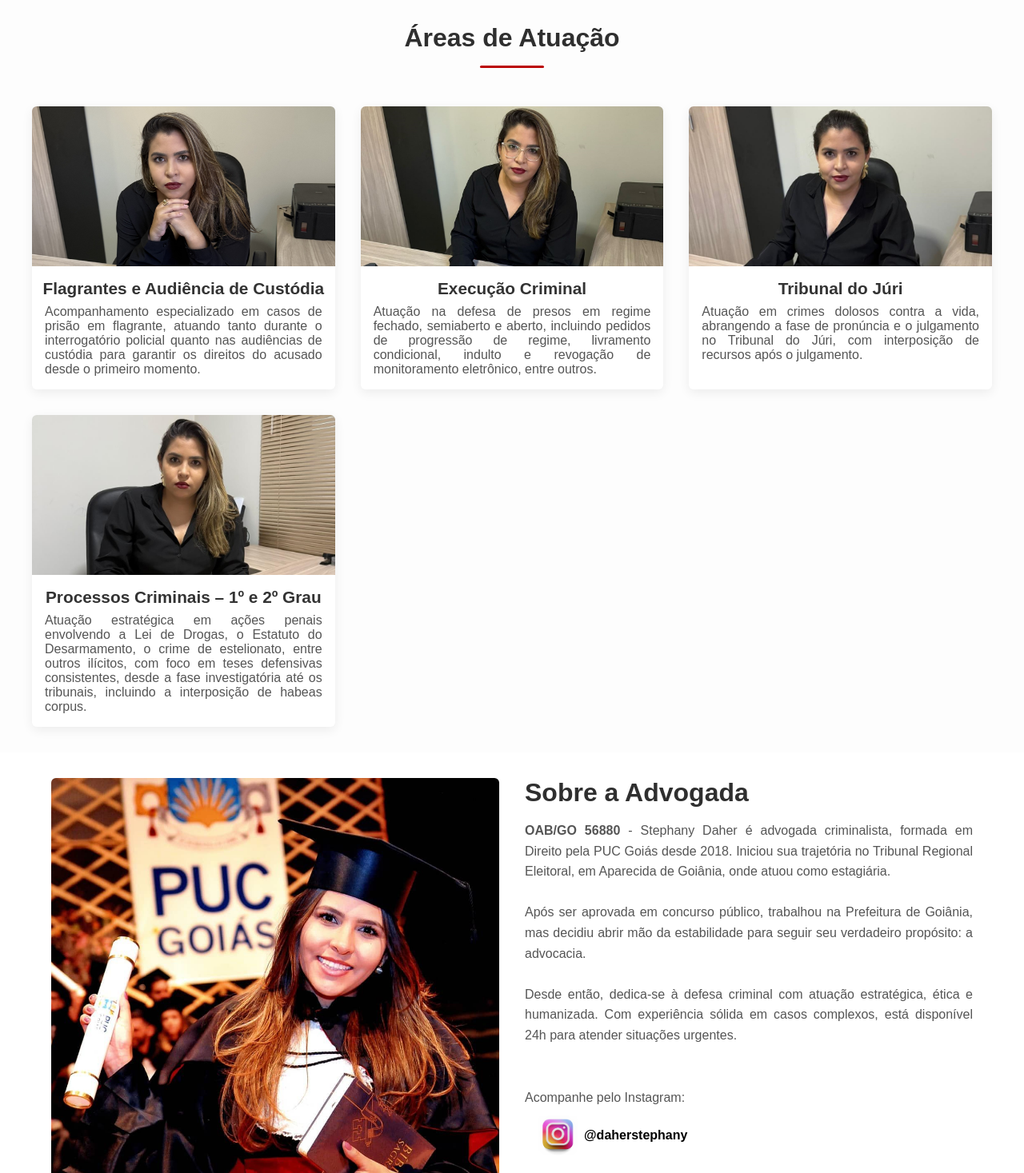
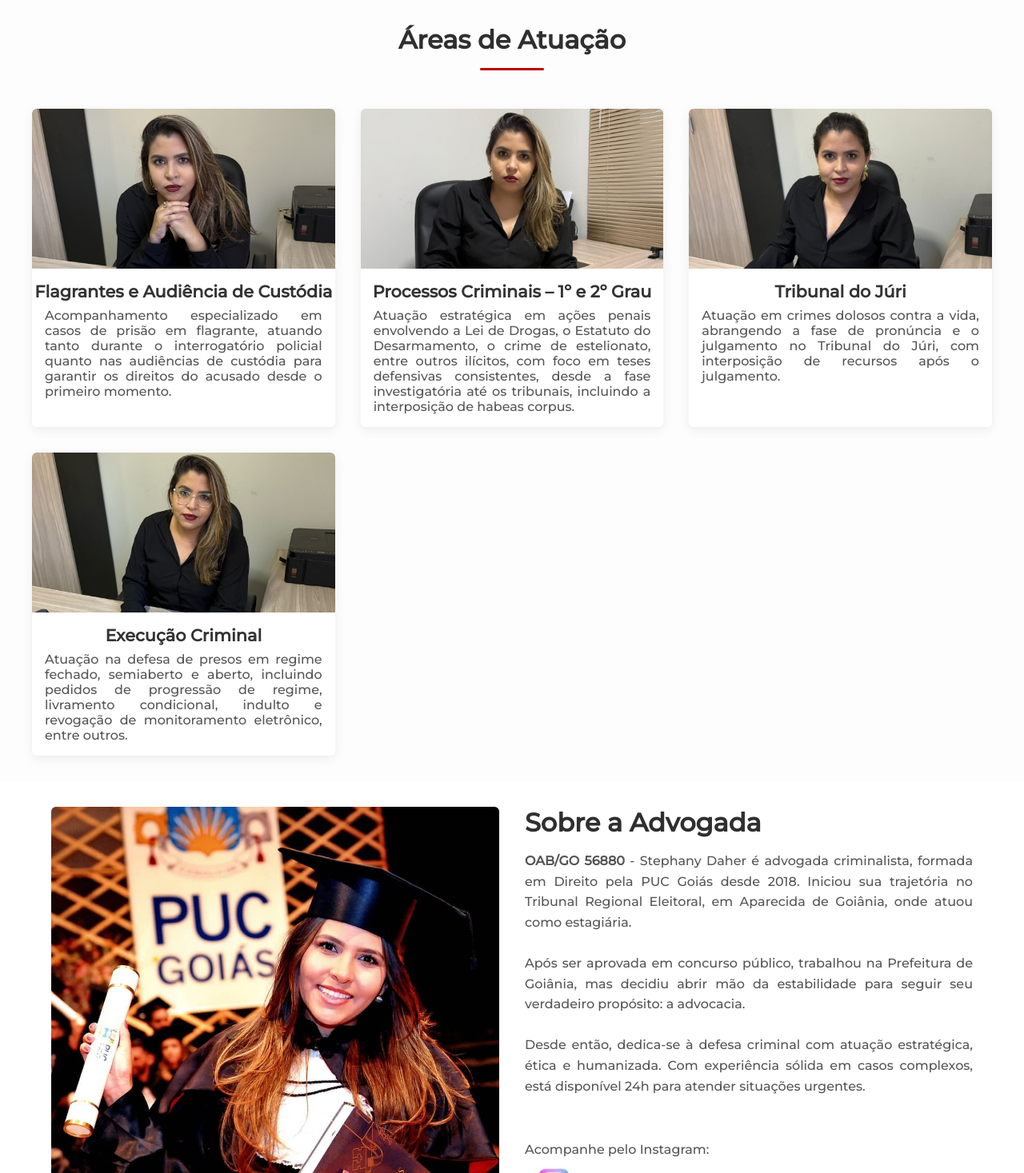
Before and after one commit to luisfernandoosiqueira/stephanydaheradvocacia, a React (Create React App) app: page / in a window 1280 px wide. Shown: the part 863-2330 px from the top of the page at 80% size. Built offline with nearby package versions, Linux system fonts and the light colour scheme.

Commit message:
Mensagem Whatsapp

```diff
--- a/public/index.html
+++ b/public/index.html
@@ -27,6 +27,9 @@
 
     <link rel="apple-touch-icon" href="%PUBLIC_URL%/logo192.png" />
     <link rel="manifest" href="%PUBLIC_URL%/manifest.json" />
+
+    <link href="https://fonts.googleapis.com/css2?family=Montserrat:wght@500&display=swap" rel="stylesheet">
+
     <title>Stephany Daher Advocacia</title>
   </head>
   <body>
--- a/src/App.css
+++ b/src/App.css
@@ -304,12 +304,13 @@ nav {
 }
 
 .btn-instagram {
+  font-family: 'Montserrat', sans-serif;
   display: inline-flex;
   align-items: center;
   background-color: #fff;
   color: black;
-  padding: 0.6rem 1rem;
-  border-radius: 4px;
+  padding: 0.4rem 0.67rem;
+  border-radius: 12px;
   text-decoration: none;
   font-weight: 600;
   transition: background-color 0.3s ease;
@@ -324,7 +325,7 @@ nav {
 }
 
 .btn-instagram:hover {
-  background-color: #8c0000;
+  background: linear-gradient(135deg, #800080 0%, #ff00ff 50%, #ff4500 100%);
 }
 
 .icon-instagram {
@@ -584,4 +585,27 @@ nav {
     justify-content: space-around;
     text-align: center;
   }
+
+  .atuacao-section {
+    padding: 2rem;
+  }
+
+  .faq-section {
+    padding: 2rem;
+  }
+
+  .sobre-section {
+    margin: 2rem auto;
+  }
+
+  .contato-section {
+    padding: 2rem;
+  }
+
+  .footer {
+    margin-top: 1rem;
+    padding: 1rem;
+  }
+
+
 }
--- a/src/App.js
+++ b/src/App.js
@@ -184,6 +184,7 @@ const faqs = [
           <div className="divider"></div>
         </div>
         <div className="cards-atuacao">
+
           <div className="card-atuacao" data-anim="fade-up">
             <img
               src={StephanyAtuacao1}
@@ -197,24 +198,7 @@ const faqs = [
               momento.
             </p>
           </div>
-          <div className="card-atuacao" data-anim="fade-up" data-delay="0.1s">
-            <img src={StephanyAtuacao2} alt="Execução Criminal" />
-            <h3>Execução Criminal</h3>
-            <p>
-              Atuação na defesa de presos em regime fechado, semiaberto e aberto,
-              incluindo pedidos de progressão de regime, livramento condicional,
-              indulto e revogação de monitoramento eletrônico, entre outros.
-            </p>
-          </div>
-          <div className="card-atuacao" data-anim="fade-up" data-delay="0.2s">
-            <img src={StephanyAtuacao3} alt="Tribunal do Júri" />
-            <h3>Tribunal do Júri</h3>
-            <p>
-              Atuação em crimes dolosos contra a vida, abrangendo a fase de
-              pronúncia e o julgamento no Tribunal do Júri, com interposição de
-              recursos após o julgamento.
-            </p>
-          </div>
+
           <div className="card-atuacao" data-anim="fade-up" data-delay="0.3s">
             <img
               src={StephanyAtuacao4}
@@ -229,6 +213,28 @@ const faqs = [
               corpus.
             </p>
           </div>
+
+
+          <div className="card-atuacao" data-anim="fade-up" data-delay="0.2s">
+            <img src={StephanyAtuacao3} alt="Tribunal do Júri" />
+            <h3>Tribunal do Júri</h3>
+            <p>
+              Atuação em crimes dolosos contra a vida, abrangendo a fase de
+              pronúncia e o julgamento no Tribunal do Júri, com interposição de
+              recursos após o julgamento.
+            </p>
+          </div>
+
+          <div className="card-atuacao" data-anim="fade-up" data-delay="0.1s">
+            <img src={StephanyAtuacao2} alt="Execução Criminal" />
+            <h3>Execução Criminal</h3>
+            <p>
+              Atuação na defesa de presos em regime fechado, semiaberto e aberto,
+              incluindo pedidos de progressão de regime, livramento condicional,
+              indulto e revogação de monitoramento eletrônico, entre outros.
+            </p>
+          </div>
+
         </div>
       </section>
 
@@ -353,7 +359,7 @@ const faqs = [
 
       {/* Ícone WhatsApp flutuante */}
       <a
-        href="https://wa.me/5562992747813"
+        href="https://wa.me/5562992747813?text=Ol%C3%A1%21%20Encontrei%20seu%20WhatsApp%20no%20site%20stephanydaheradvocacia.com.br%20e%20gostaria%20de%20uma%20orienta%C3%A7%C3%A3o.%20Pode%20me%20ajudar%3F"
         target="_blank"
         rel="noreferrer"
         className="whatsapp-fixo"
```
Lines whose indentation alone changed are shown as unchanged.
